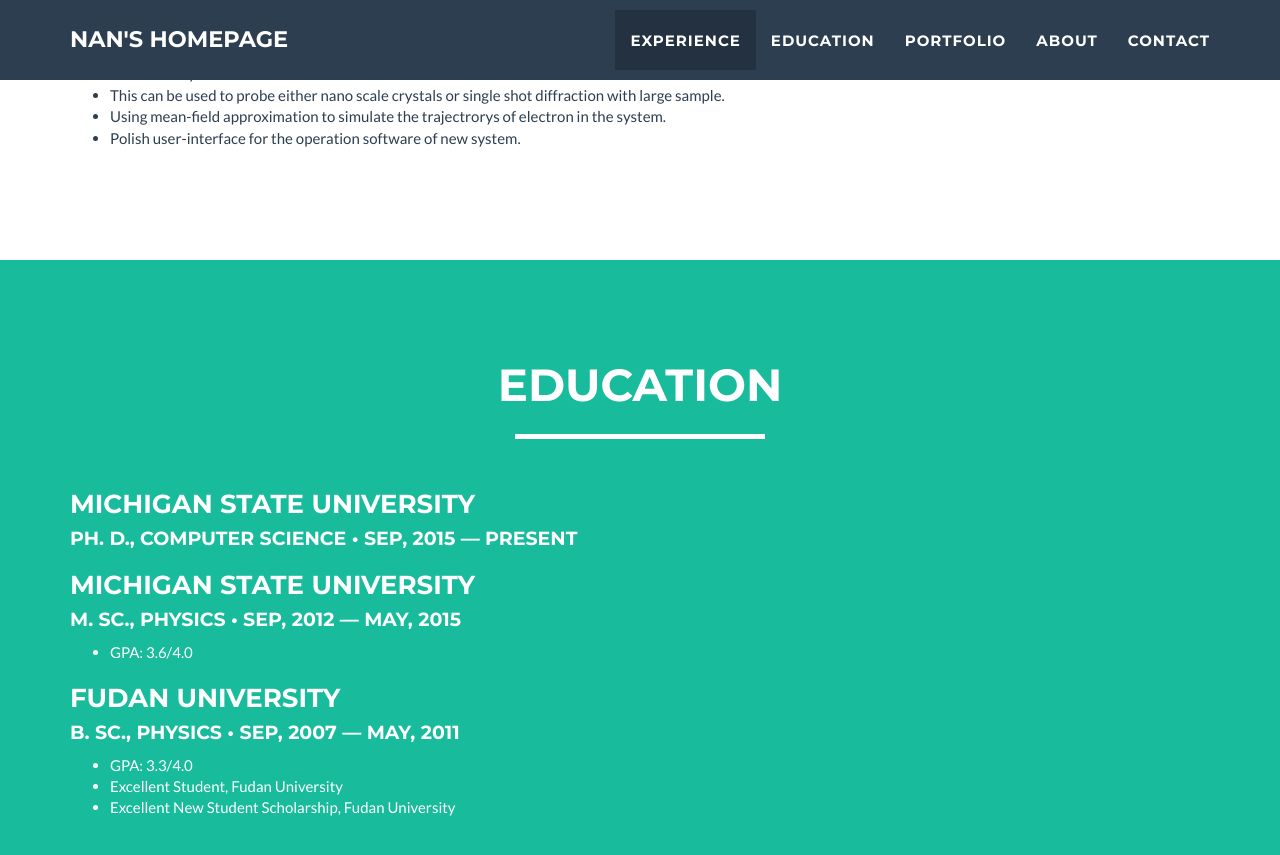
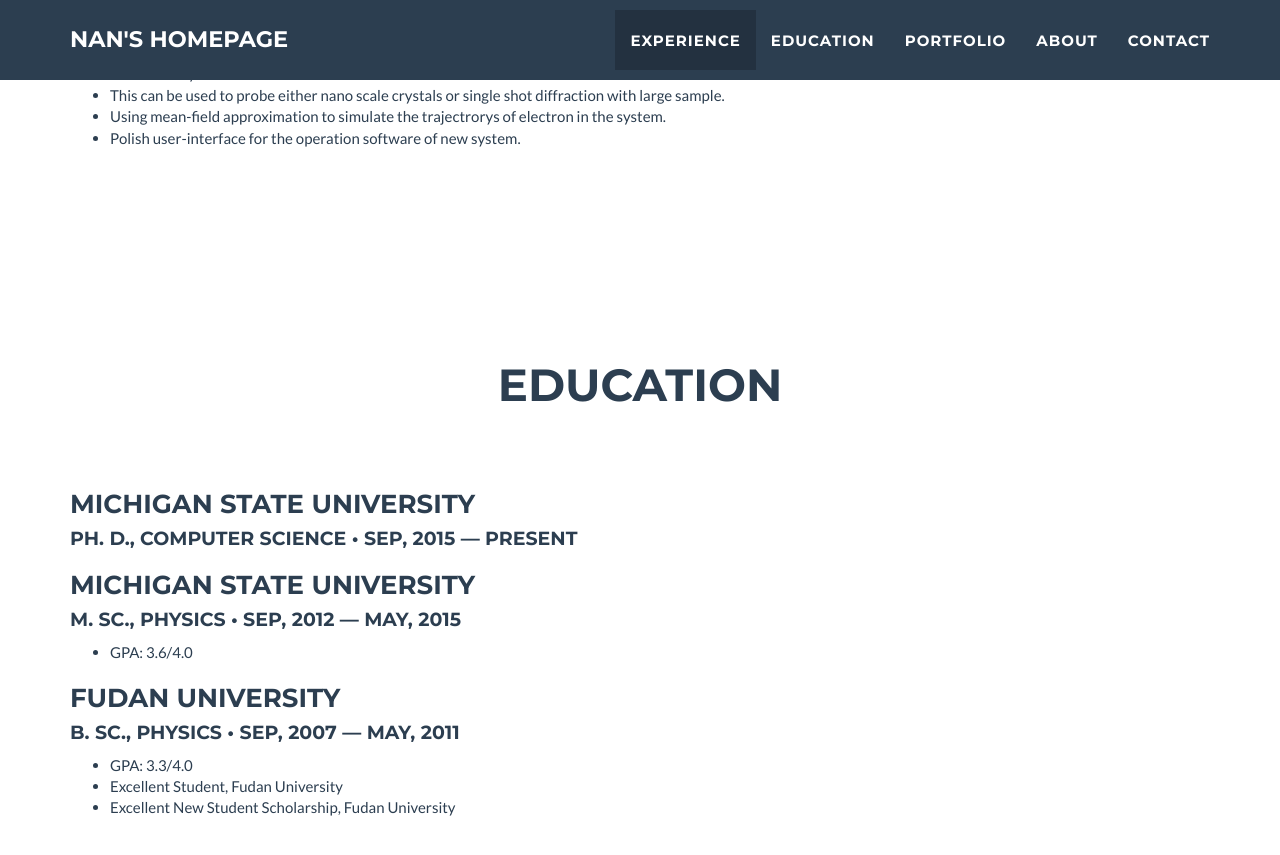
Before and after one commit to Strideradu/strideradu.github.io, a Jekyll site: the page built from index.html, in a window 1280 px wide and 900 px high, scrolled down 1770 px. Shown: the top 855 px of the window. Built offline with Jekyll 4.4.1, drawn with Linux system fonts in a browser that asks for light colours.

Commit message:
change educatiojn bkg

```diff
--- a/_includes/education.html
+++ b/_includes/education.html
@@ -1,5 +1,5 @@
 <!-- Experience Section -->
-   <section class="success" id="education">
+   <section id="education">
        <div class="container">
            <div class="row">
                <div class="col-lg-12 text-center">
```
